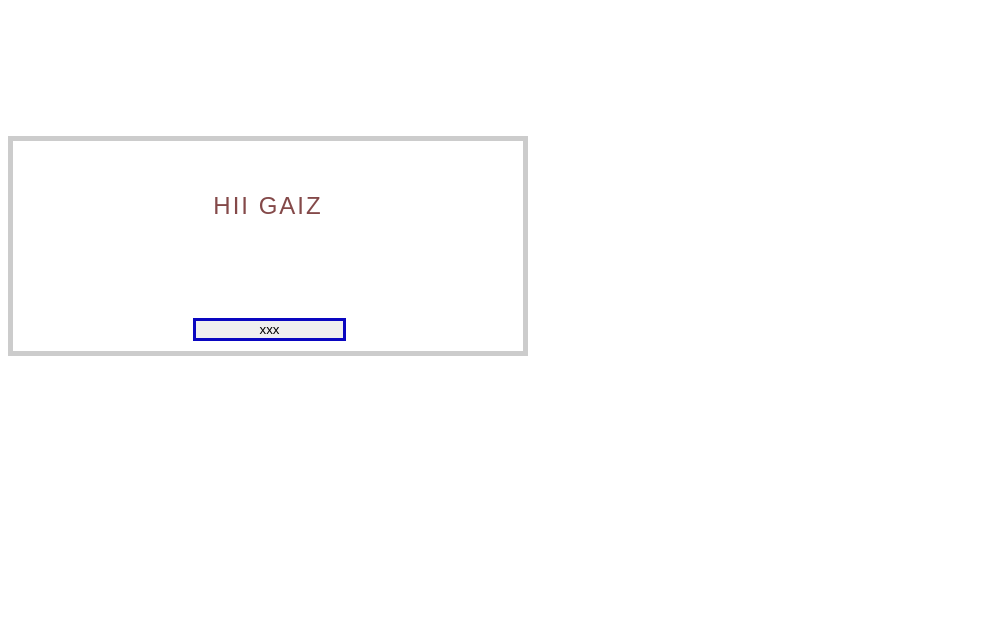
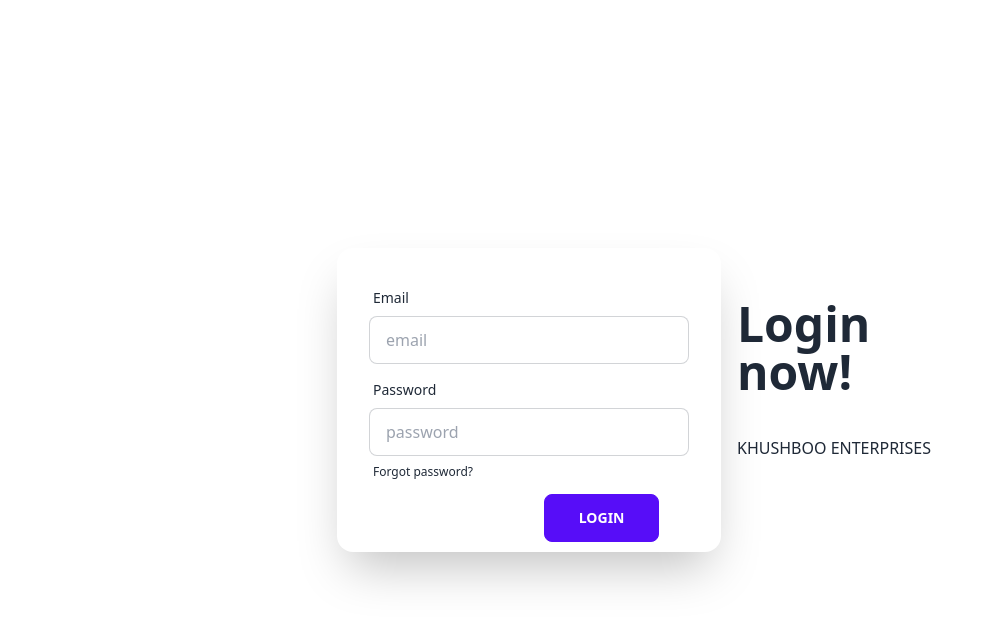
Before and after one commit to 100Niraj/complete-react-project, a React (Create React App) app: page / in a window 1280 px wide. Shown: the top 624 px of the page, without its empty margins (0-986 px from the left). Built offline with nearby package versions, Linux system fonts and the light colour scheme.

Commit message:
Added Lesson_13

```diff
--- a/package.json
+++ b/package.json
@@ -6,6 +6,7 @@
     "@testing-library/jest-dom": "^5.16.5",
     "@testing-library/react": "^13.4.0",
     "@testing-library/user-event": "^13.5.0",
+    "daisyui": "^2.50.1",
     "react": "^18.2.0",
     "react-dom": "^18.2.0",
     "react-scripts": "5.0.1",
@@ -34,5 +35,8 @@
       "last 1 firefox version",
       "last 1 safari version"
     ]
+  },
+  "devDependencies": {
+    "tailwindcss": "^3.2.6"
   }
 }
--- a/src/App.css
+++ b/src/App.css
@@ -1,4 +1,6 @@
-
+@tailwind base;
+@tailwind components;
+@tailwind utilities;
 
 .app{
     position: fixed;
--- a/src/App.js
+++ b/src/App.js
@@ -1,20 +1,23 @@
-import React, {useState} from "react";
+import React  from "react";
 import "./App.css";
+
+import BasicForm from './LoginForm/BasicForm';
 
 function  App ()  {
 
-   const [MyName , setMyname] = useState('Hii gaiz' );
+   // const [MyName , setMyname] = useState('Hii gaiz' );
 
-   const changeName  = () => {
-      setMyname('My Name is Niraj kumar');
+   // const changeName  = () => {
+   //    setMyname('My Name is Niraj kumar');
 
-   }
+   // }
 
    return (
-      <div className ="app" >
-         <h1 className ="header">{MyName}</h1>
-         <button className="btn" onClick={changeName}>xxx</button>
-      </div>
+      // <div className ="app" >
+      //    <h1 className ="header">{MyName}</h1>
+      //    <button className="btn" onClick={changeName}>xxx</button>
+      // </div>
+      <BasicForm/>
 
    )
 }
--- /dev/null
+++ b/src/LoginForm/BasicForm.js
@@ -0,0 +1,41 @@
+import React from 'react'
+
+const BasicForm  = () => {
+    return (
+           <div className="hero min-h-screen bg-base-600">
+  <div className="hero-content flex-col lg:flex-row-reverse">
+    <div className="text-center lg:text-left">
+      <h1 className="text-5xl font-bold">Login now!</h1>
+      <p className="py-10">KHUSHBOO ENTERPRISES</p>
+    </div>
+    <div className="card flex-shrink-0 w-full max-w-sm shadow-2xl bg-base-100">
+      <div className="card-body">
+        <div className="form-control">
+          <label className="label">
+            <span className="label-text">Email</span>
+          </label>
+          <input type="text" placeholder="email" className="input input-bordered" />
+        </div>
+        <div className="form-control">
+          <label className="label">
+            <span className="label-text">Password</span>
+          </label>
+          <input type="text" placeholder="password" className="input input-bordered" />
+          <label className="label">
+            <a href="#" className="label-text-alt link link-hover">Forgot password?</a>
+          </label>
+        </div>
+        <div className="form-control mt-6">
+          <button className="btn btn-primary">Login</button>
+        </div>
+      </div>
+    </div>
+  </div>
+</div>
+
+
+    )
+
+}
+
+export default BasicForm;
--- a/src/index.css
+++ b/src/index.css
@@ -1,116 +1,3 @@
-/* body {
-  margin: 0;
-  font-family: -apple-system, BlinkMacSystemFont, 'Segoe UI', 'Roboto', 'Oxygen',
-    'Ubuntu', 'Cantarell', 'Fira Sans', 'Droid Sans', 'Helvetica Neue',
-    sans-serif;
-  -webkit-font-smoothing: antialiased;
-  -moz-osx-font-smoothing: grayscale;
-}
-
-code {
-  font-family: source-code-pro, Menlo, Monaco, Consolas, 'Courier New',
-    monospace;
-} */
-*{ margin: 0; padding: 0; box-sizing: border-box; background-color: #d2dbdd;}
-
-
- .Heading{
-  padding: 30px 0;
-  text-align: center;
-  font-family: "Raleway", sans-serif;
-  text-transform: Uppercase;
-  font-size: 13px;
-  letter-spacing: 2px;
-  font-weight: 500;
-  color: #844949;
-  background: #a1aaa6;
-  font-size: 1.5rem;
-  margin-bottom: 30px;
- }
-
- .cards {
-  width: 100%;
-  height: auto;
- }
-
- .card {
-  margin: 6%;
-  transition: all 0.4s cubic-bezier(0.175,0.885,0,1);
-  background-color: rgb(255, 255, 255);
-  width: 21.25%;
-  border-radius: 12px;
-  box-shadow: 0px 30px 18px rgba(0,0,0,0.1);
-  float: left;
-
-
- }
-
- .card:hover {
-  box-shadow: 0px 30px 18px -8px rgba(0,0,0,0.1);
-  transform: scale(1.05, 1.05);
-
- }
-
- .card_img{
-  width: 100%;
-  height: 235px;
-  border-top-left-radius: 12px;
-  border-top-right-radius: 12px;
-}
-
-.card_info {
-  background-color:#fff;
-  border-bottom-left-radius: 12px;
-  border-bottom-right-radius: 12px;
-  padding: 16px 24px 24px 24px;
-  background-color: #fff;
-}
-
-.card_category{
-  font-family: "Railway", sans-serif;
-  text-transform: uppercase;
-  font-size: 13px;
-  letter-spacing: 2px;
-  font-weight: 500;
-  color: #868686;
-  background-color: #fff;
-}
-
-.card_title{
-  margin-top: 5px;
-  margin-bottom: 10px;
-  font-family: "Railway", sans-serif;
-  background-color: #fff;
-  text-transform: capitalize;
-
-
-}
-
-.card_rating{
-  font-family: "Railway", sans-serif;
-  text-transform: uppercase;
-  font-size: 13px;
-  letter-spacing: 2px;
-  font-weight: 500;
-  color: #868686;
-  background-color: #fff;
-  margin-bottom: 10px;
-
-}
-
-
-
- .button{
-  padding: 5px 8px;
-  font-family: "Raleway" , sans-serif;
-  text-align : center;
-  text-transform: uppercase;
-  font-size: 13px;
-  letter-spacing: 2px;
-  font-weight: 500;
-  color: #868686;
-  background-color: #fff;
-  outline: none;
-  border: 1px solid blue;
-  cursor: pointer;
- }
+@tailwind base;
+@tailwind components;
+@tailwind utilities;
--- a/src/index.js
+++ b/src/index.js
@@ -1,7 +1,10 @@
 import React from "react";
 import ReactDOM from "react-dom";
 import App from "./App";
+// import "./LoginForm/index.css";
 // import Profile from "./Profile";
+import "./index.css"
+
 
 
 ReactDOM.render(
--- /dev/null
+++ b/tailwind.config.js
@@ -0,0 +1,8 @@
+/** @type {import('tailwindcss').Config} */
+module.exports = {
+  content: ["./src/**/*.{html,js}"],
+  theme: {
+    extend: {},
+  },
+  plugins: [require("daisyui")],
+}
```
Also changed, not shown: 1 other file (tests, documents, lock files or other folders).
